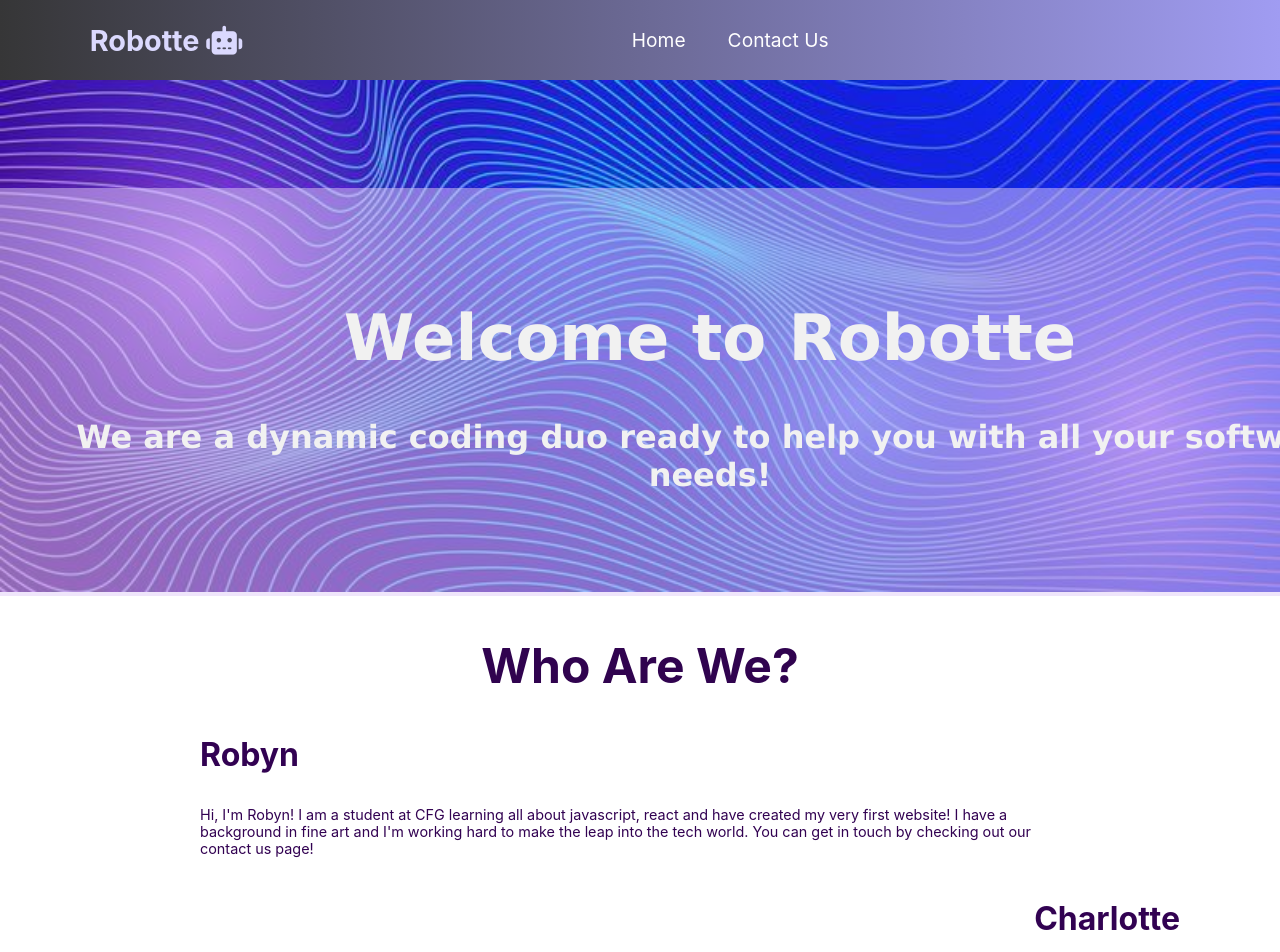
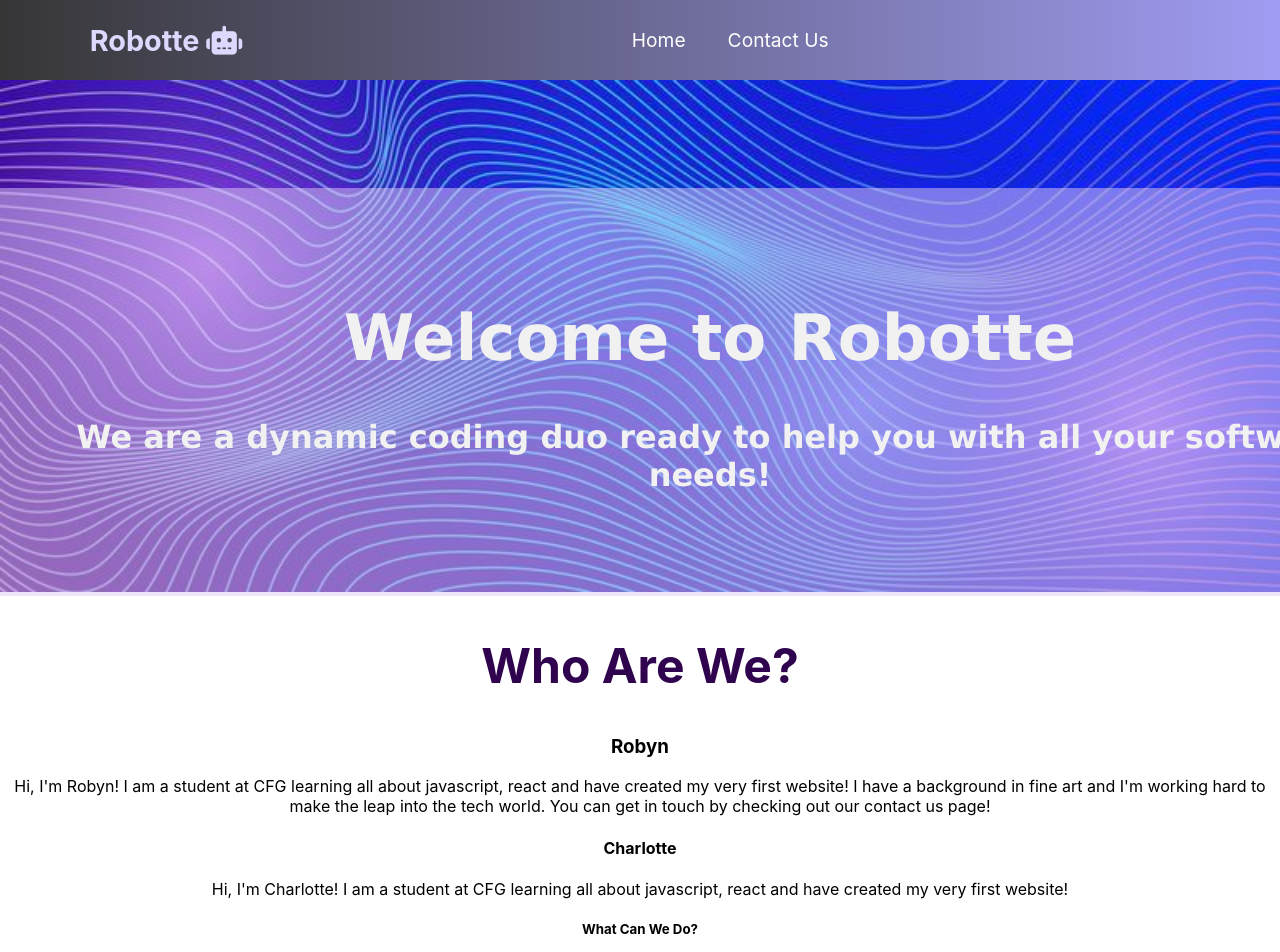
Before and after one commit to charlottemothersole/group-react-project, a React (Create React App) app: page / in a window 1280 px wide. Shown: the top 952 px of the page. Built offline with nearby package versions, Linux system fonts and the light colour scheme.

Commit message:
Update Home.js

```diff
--- a/src/components/Pages/Home.js
+++ b/src/components/Pages/Home.js
@@ -10,15 +10,14 @@ const Home = () => {
             <Navbar/>
             <Banner/>
             <h2 className= 'HomeTitle'> Who Are We? </h2>
-            <h3 className="RobynTitle" > Robyn </h3>
-            <p className="RobynBio"> Hi, I'm Robyn! I am a student at CFG learning all about javascript, react and have created my very first website!
+            <h3 className="NameTitle" > Robyn </h3>
+            <p className="NameBio"> Hi, I'm Robyn! I am a student at CFG learning all about javascript, react and have created my very first website!
                 I have a background in fine art and I'm working hard to make the leap into the tech world.
                 You can get in touch by checking out our contact us page!  </p>
-            <h4 className="CharTitle"> Charlotte </h4>
-            <p className="CharBio"> Hi, I'm Charlotte! I am a student at CFG learning all about javascript, react and have created my very first website! </p>
-            <h5> What Can We Do? </h5>
-            <p> We are skilled in the following: javascript, react, CSS, HTML, Github, Python, Figma.
-
+            <h4 className="NameTitle"> Charlotte </h4>
+            <p className="NameBio"> Hi, I'm Charlotte! I am a student at CFG learning all about javascript, react and have created my very first website! </p>
+            <h5 className="ActionTitle"> What Can We Do? </h5>
+            <p className="ActionBody"> We are skilled in the following: javascript, react, CSS, HTML, Github, Python, Figma.
             </p>
         </div>
     )
```
